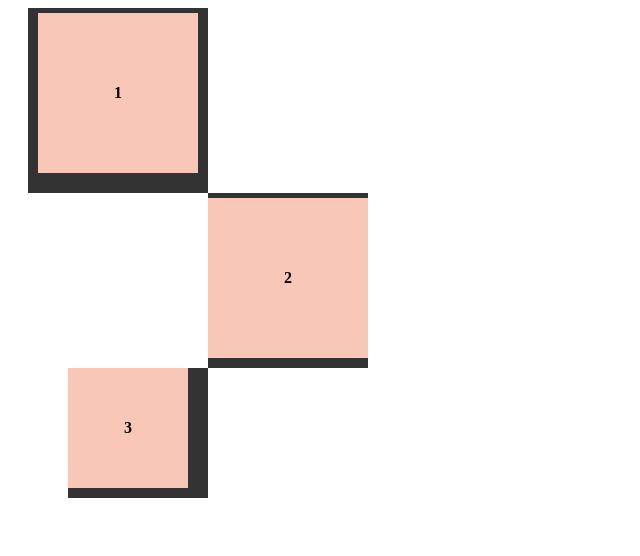
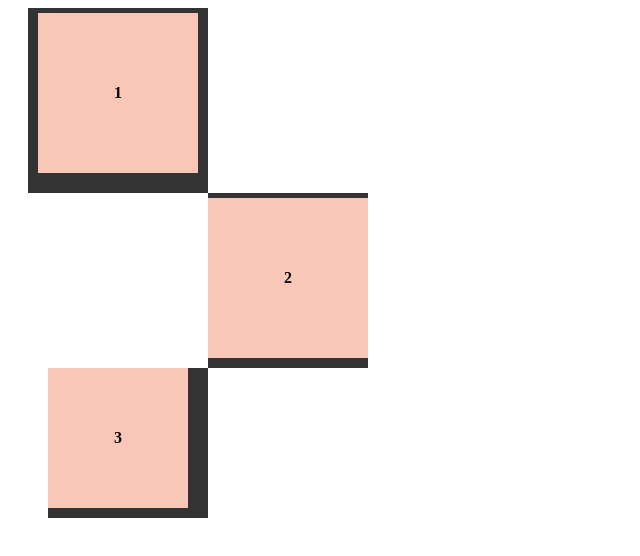
Before and after one commit to nitamata/fullstack, a plain HTML site: page 004-chapter/006-task/index.html in a window 1280 px wide. Shown: the whole page, without its empty margins (0-640 px from the left). Drawn offline with Linux system fonts and the light colour scheme.

Commit message:
доработал дз

```diff
--- a/004-chapter/006-task/index.html
+++ b/004-chapter/006-task/index.html
@@ -36,9 +36,9 @@
             /* margin:  */
             /* padding:*/
             border-width: 0px 20px 10px 0px;
-            margin-left: 60px;
+            margin-left: 40px;
             margin-top: -20px;
-            padding: 10px;
+            padding: 20px;
         }
     </style>
 </head>
```
